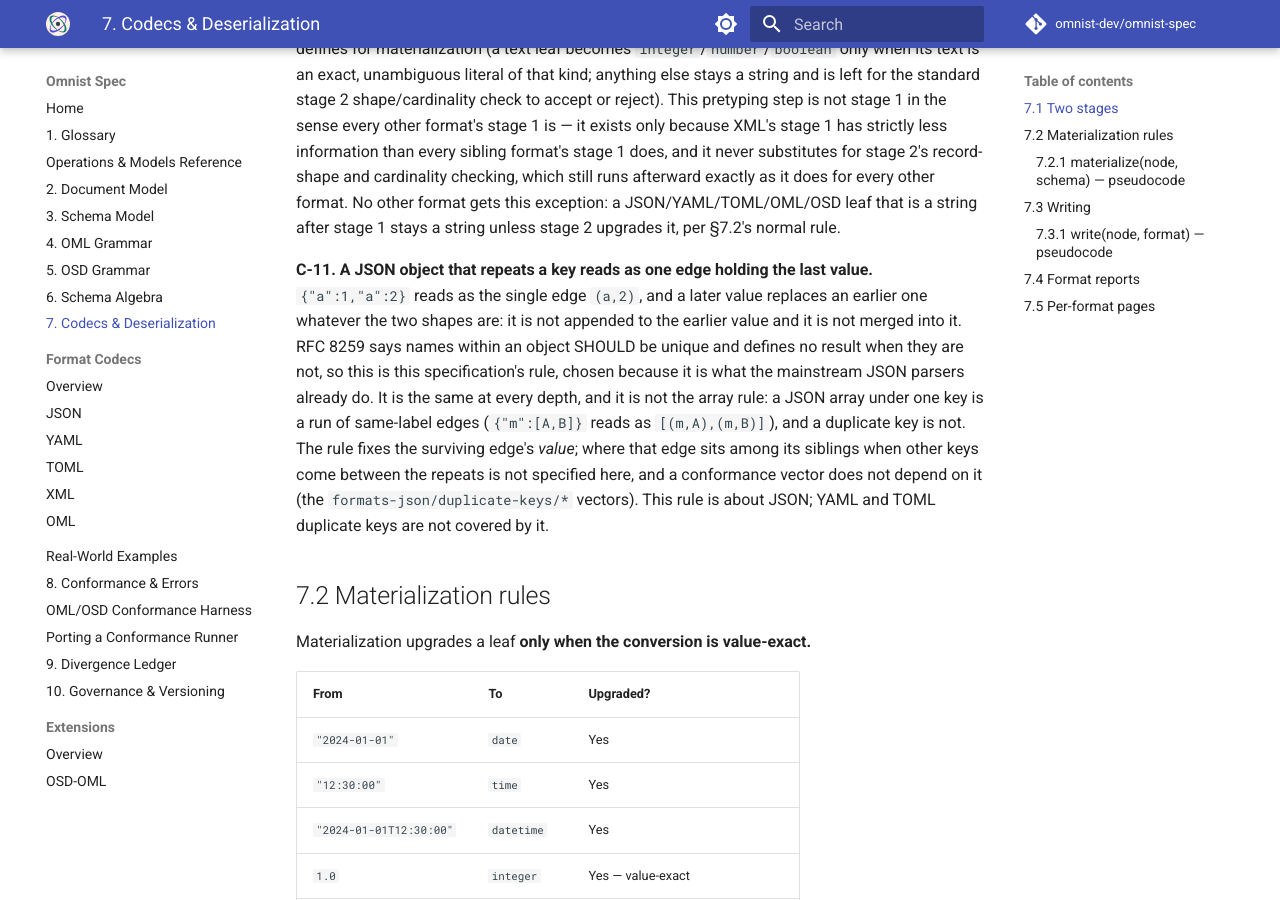
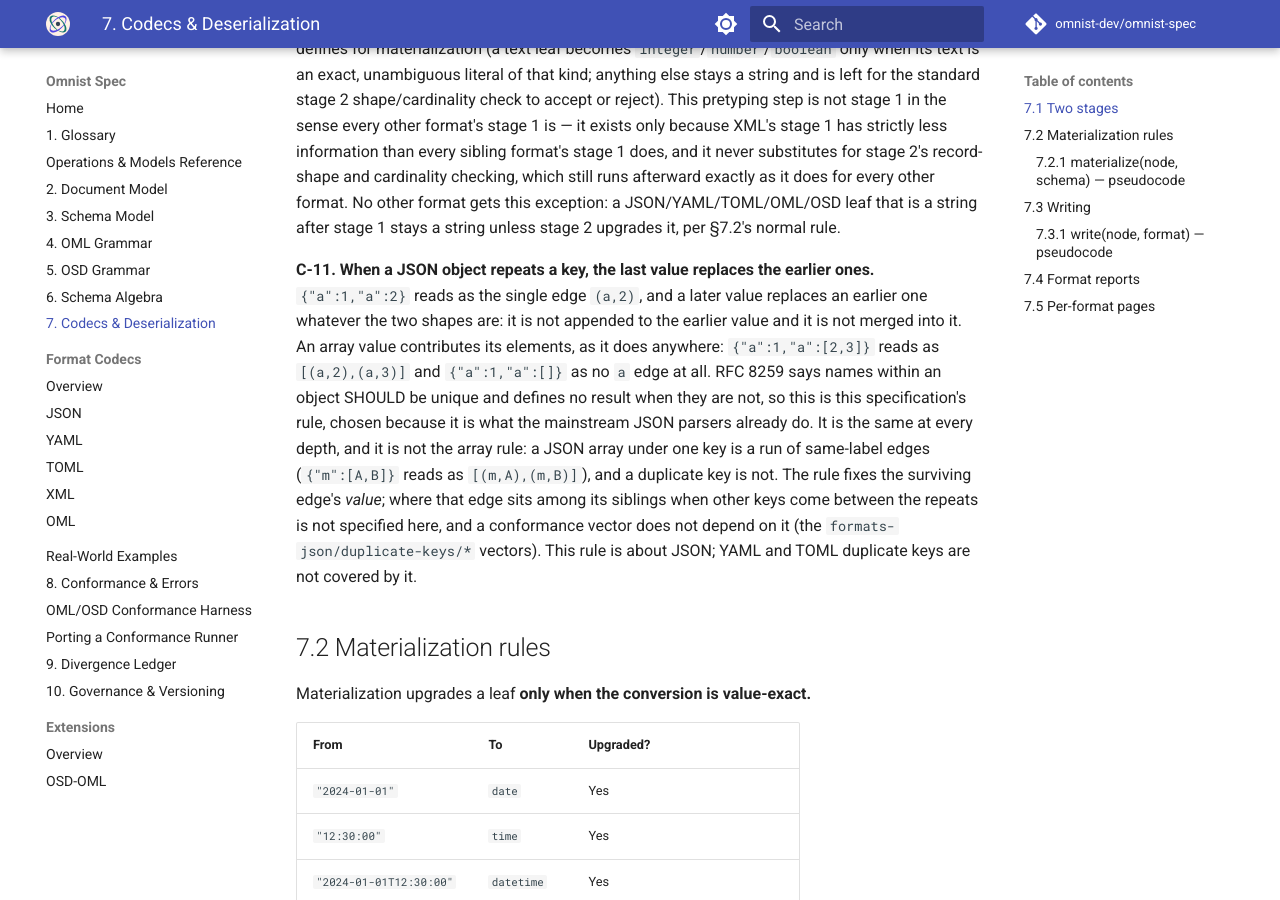
Before and after one commit to omnist-dev/omnist-spec, an MkDocs documentation site: the page built from docs/07-codecs-and-deserialization.md, in a window 1280 px wide and 900 px high, scrolled down 875 px. Built offline with MkDocs 1.6.1 and Material for MkDocs 9.7.7, drawn with Linux system fonts in a browser that asks for light colours; comment, search, counter and statistics services are not loaded.

Commit message:
C-11: an array value contributes its elements; two vectors; ledger wording
"Reads as one edge" was imprecise when the last value is an array. Reword
to "the last value replaces the earlier ones" and say an array value
contributes its elements. Add vectors for scalar-then-array (two edges)
and scalar-then-empty-array (no edge). C-11 still defines no surviving-edge
position. Ledger count wording: "N in this tree, 367 at the tag".

Ledger vector counts updated (374 -> 376).

Co-Authored-By: Claude Sonnet 5.5 <noreply@anthropic.com>

```diff
--- a/docs/07-codecs-and-deserialization.md
+++ b/docs/07-codecs-and-deserialization.md
@@ -51,10 +51,12 @@ format gets this exception: a JSON/YAML/TOML/OML/OSD leaf that is a string
 after stage 1 stays a string unless stage 2 upgrades it, per §7.2's normal
 rule.
 
-**C-11. A JSON object that repeats a key reads as one edge holding the last
-value.** `{"a":1,"a":2}` reads as the single edge `(a,2)`, and a later value
+**C-11. When a JSON object repeats a key, the last value replaces the earlier
+ones.** `{"a":1,"a":2}` reads as the single edge `(a,2)`, and a later value
 replaces an earlier one whatever the two shapes are: it is not appended to the
-earlier value and it is not merged into it. RFC 8259 says names within an
+earlier value and it is not merged into it. An array value contributes its
+elements, as it does anywhere: `{"a":1,"a":[2,3]}` reads as `[(a,2),(a,3)]` and
+`{"a":1,"a":[]}` as no `a` edge at all. RFC 8259 says names within an
 object SHOULD be unique and defines no result when they are not, so this is
 this specification's rule, chosen because it is what the mainstream JSON
 parsers already do. It is the same at every depth, and it is not the array
```
Also changed, not shown: docs/09-divergence-ledger.md (+2 -2 lines), 1 other file.
